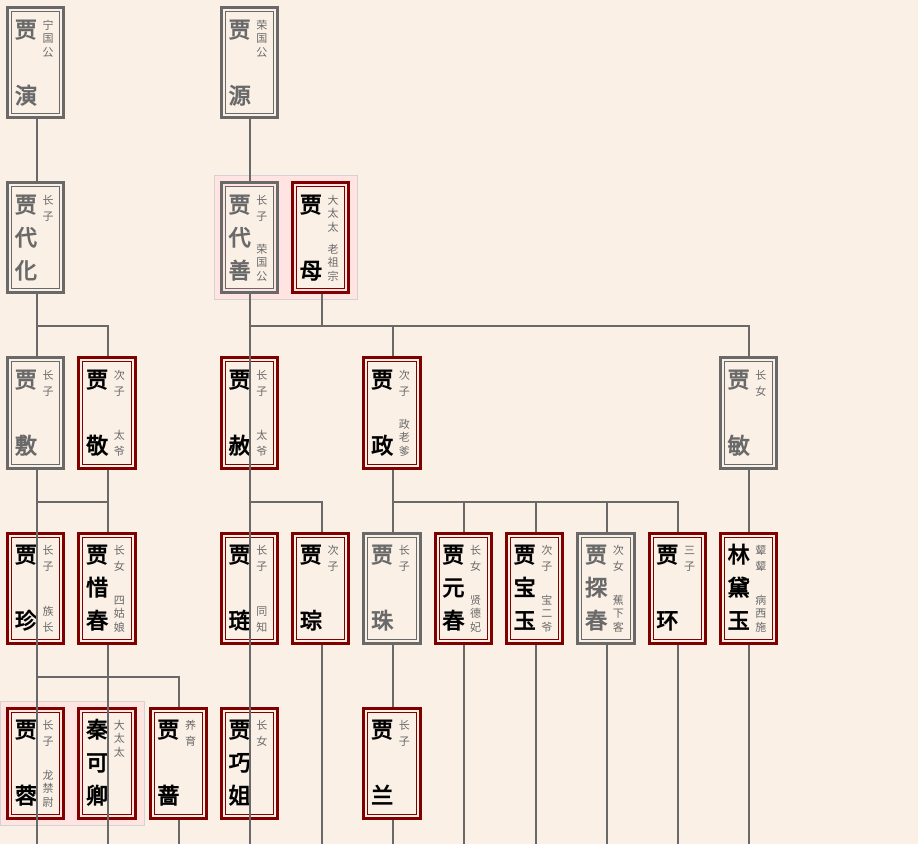
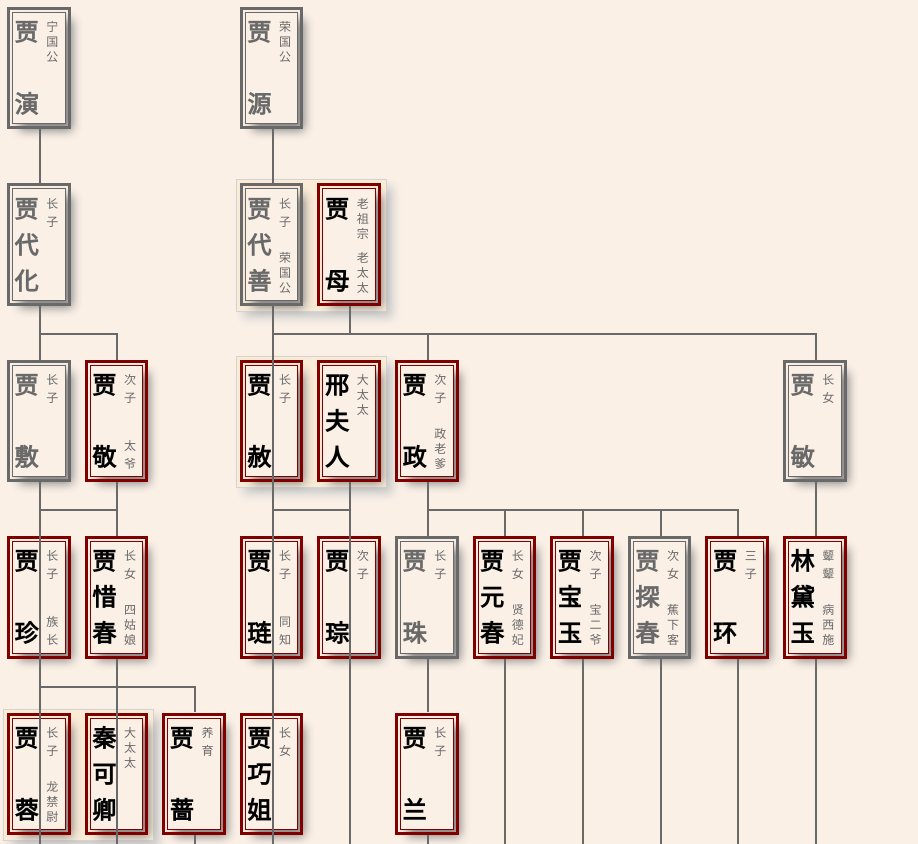
Before and after one commit to echoma/novel_datamation, a plain HTML site: page story_of_stone/graph.html in a window 1280 px wide. Shown: the top 844 px of the page, without its empty margins (0-918 px from the left). Drawn offline with nearby package versions, Linux system fonts and the light colour scheme.

Commit message:
修正邢夫人这种续弦的类型的展示

```diff
--- a/story_of_stone/graph.html
+++ b/story_of_stone/graph.html
@@ -91,7 +91,7 @@ function fillPsnScript(dom_psn, psn) { // 填写某个人的上下标
         avai_list.push(official);
     }
     // 妻妾排行名号
-    if (psn.wives_idx) {
+    if (psn.wives_idx && psn.master && psn.master.generation>2) {
         let txt = psn.wives_idx==1?'大太太':'姨太太';
         avai_list.push(txt);
     }
@@ -213,6 +213,7 @@ function adjustNeighborLevels(lvl_nbr, person_map) { // 大致调整相邻两个
         if (idx>child_max_dom_idx) {
             // 如果上层元素在所有下层孩子元素右侧，则下层元素前面要补充空白
             let fake_psn_cnt = idx - child_max_dom_idx;
+            //console.log(name, '在孩子右侧，补充空白数量为：',fake_psn_cnt, idx, child_max_dom_idx);
             for (let i=0; i<fake_psn_cnt; ++i) {
                 let dom_fake = dom_psn_tpl.clone().addClass('fake');
                 dom_fake.insertBefore(dom_nlvl_psns.eq(child_min_dom_idx));
@@ -221,6 +222,7 @@ function adjustNeighborLevels(lvl_nbr, person_map) { // 大致调整相邻两个
         } else if (idx<child_min_dom_idx) {
             // 如果上层元素在所有下层孩子元素左侧，则上层元素前面要补充空白
             let fake_psn_cnt = child_min_dom_idx - idx;
+            //console.log(name, '在孩子左侧，补充空白数量为：',fake_psn_cnt, idx, child_min_dom_idx);
             for (let i=0; i<fake_psn_cnt; ++i) {
                 let dom_fake = dom_psn_tpl.clone().addClass('fake');
                 dom_fake.insertBefore(dom_lvl_psns.eq(idx));
@@ -323,14 +325,16 @@ function drawCoupleBoxes(person_map) { // 画夫妻框
         let psn_pos = dom_psn.position();
         let psn_w = dom_psn.outerWidth(true);
         let psn_h = dom_psn.outerHeight(true);
-        let start_point = [psn_pos.left+psn_w/2, psn_pos.top+psn_h-dom_psn_tpl.outlineOffset];
         let last_wife_name = psn.wife_list[psn.wife_list.length-1];
         let last_wife = person_map[last_wife_name];
         let dom_wife = dom_psn_list.filter('[person='+last_wife_name+']');
         let wife_pos = dom_wife.position();
+        let outlineWidth = parseInt(dom_psn.css('outlineWidth'));
         let dom_cpl_box = dom_cpl_tpl.clone();
-        dom_cpl_box.css('left', psn_pos.left).css('top', psn_pos.top);
-        dom_cpl_box.css('width', wife_pos.left-psn_pos.left+psn_w);
+        dom_cpl_box.css('left', psn_pos.left+outlineWidth)
+            .css('top', psn_pos.top+outlineWidth);
+        dom_cpl_box.css('width', wife_pos.left-psn_pos.left+psn_w-outlineWidth*2)
+            .css('height',psn_h-outlineWidth*2);
         dom_graph.append(dom_cpl_box);
     }
 }
--- a/story_of_stone/graph.json
+++ b/story_of_stone/graph.json
@@ -28,6 +28,7 @@
           "贾敷",
           "贾敬",
           "贾赦",
+          "邢夫人",
           "贾政",
           "贾敏"
         ]
@@ -862,8 +863,8 @@
           "age_note": "纯粹拍脑袋瞎猜",
           "dead": 0,
           "deduction": 0,
-          "die_chapter": 0,
-          "die_note": "",
+          "die_chapter": 63,
+          "die_note": "忽见东府中几个人慌慌张张跑来说：老爷宾天了。",
           "family_name": "贾",
           "first_action_chapter": 11,
           "first_action_note": "贾敬生日，贾蓉跟贾敬有些交流",
@@ -1227,7 +1228,7 @@
           "pay_estimated": 0,
           "pay_in_coin": 0.0,
           "pay_in_silver": 2.0,
-          "pay_note": "第36回，凤姐说赵姨娘有换兄弟的二两月例银子"
+          "pay_note": "第36回，凤姐说赵姨娘有环兄弟的二两月例银子"
         },
         "name": "贾环",
         "parent": "贾政",
@@ -1650,11 +1651,11 @@
           "old_name_note": "",
           "sort_age": 49.0,
           "sort_position": 780.0,
-          "title_1": "太爷",
-          "title_2": "",
-          "title_3": "",
-          "title_4": "",
-          "title_note_1": "第11回，贾敬生日，各人口中都称他太爷",
+          "title_1": "",
+          "title_2": "",
+          "title_3": "",
+          "title_4": "",
+          "title_note_1": "",
           "title_note_2": "",
           "title_note_3": "",
           "title_note_4": ""
@@ -1682,6 +1683,66 @@
           "official_rank": 0,
           "official_title": ""
         },
+        "wife_list": [
+          "邢夫人"
+        ]
+      },
+      "邢夫人": {
+        "child_list": [],
+        "husband": "贾赦",
+        "info": {
+          "age": 33,
+          "age_note": "比较猜测，http://bbs.tianya.cn/post-106-544458-1.shtml",
+          "dead": 0,
+          "deduction": 0,
+          "die_chapter": 0,
+          "die_note": "",
+          "family_name": "邢",
+          "first_action_chapter": 3,
+          "first_action_note": "黛玉进贾府，邢夫人领着黛玉",
+          "first_name_chapter": 3,
+          "first_name_note": "",
+          "first_refer_chapter": 3,
+          "first_refer_note": "",
+          "gender": "女",
+          "given_name": "",
+          "name": "邢夫人",
+          "nick_1": "",
+          "nick_2": "",
+          "nick_3": "",
+          "nick_4": "",
+          "nick_note_1": "",
+          "nick_note_2": "",
+          "nick_note_3": "",
+          "nick_note_4": "",
+          "old_name": "",
+          "old_name_note": "",
+          "sort_age": 33.0,
+          "sort_position": 777.0,
+          "title_1": "",
+          "title_2": "",
+          "title_3": "",
+          "title_4": "",
+          "title_note_1": "",
+          "title_note_2": "",
+          "title_note_3": "",
+          "title_note_4": ""
+        },
+        "level": 3,
+        "master": {
+          "dwelling": "荣国府",
+          "family": "贾家",
+          "generation": 3,
+          "name": "邢夫人",
+          "original_family": "",
+          "pay_estimated": 0,
+          "pay_in_coin": 0.0,
+          "pay_in_silver": 20.0,
+          "pay_note": ""
+        },
+        "name": "邢夫人",
+        "parent": null,
+        "social_position": null,
         "wife_list": []
       }
     }
--- a/story_of_stone/graph.less
+++ b/story_of_stone/graph.less
@@ -3,13 +3,14 @@
 @px: 0.0625rem;
 @dark-color: maroon;
 @font-color: black;
+@shadow-color: gray;
 
 * {margin: 0px; padding: 0px;}
 body {background: @range-bg;}
 
 .hide {display:none;}
 .person {
-    @font-size: 22;
+    @font-size: 24;
     @padding-v: 0.3*@font-size;
     @padding-h: 0.2*@font-size;
     float: left;
@@ -25,6 +26,7 @@ body {background: @range-bg;}
     display: flex;
     flex-flow: row nowrap;
     justify-content: space-between;
+    box-shadow: @padding-v*@px @padding-v*@px 0.4*@font-size*@px @shadow-color;
 
     .name {
         @unit: @font-size;
@@ -101,6 +103,7 @@ body {background: @range-bg;}
 .person.fake {
     border-color: @range-bg;
     outline-color: @range-bg;
+    box-shadow: none;
 }
 
 .graph {
@@ -116,7 +119,7 @@ body {background: @range-bg;}
     }
     .space-between-level {
         flex: 0 1 auto;
-        height: 50*@px;
+        height: 40*@px;
     }
 }
 
@@ -136,6 +139,7 @@ body {background: @range-bg;}
     position: absolute;
     z-index: -1;
     height: 5.6*@font-size*@px;
-    background-color: mistyrose;
+    background-color: antiquewhite;/*mistyrose*/
     border: @px solid lightgray;
+    box-shadow: 0.3*@font-size*@px 0.3*@font-size*@px 0.4*@font-size*@px lighten(@shadow-color,30%);
 }
```
Also changed, not shown: 2 other files.
